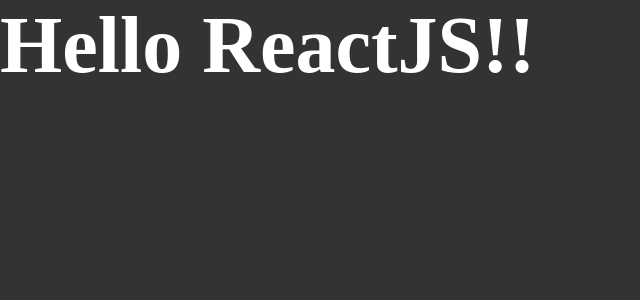
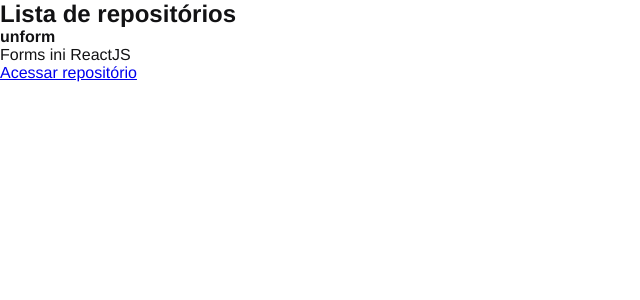
Before and after one commit to andrerson/Github-explorer, a React app: page / in a window 1280 px wide. Shown: the top 300 px of the page, without its empty margins (0-640 px from the left). Built offline with nearby package versions, Linux system fonts and the light colour scheme.

Commit message:
Primeiro componente React

```diff
--- a/src/App.jsx
+++ b/src/App.jsx
@@ -1,5 +1,6 @@
+import { RepositoryList } from './components/RepositoryList'
 import '../src/styles/global.scss'
 
 export function App(){
-    return <h1>Hello ReactJS!!</h1>
+    return <RepositoryList />
 }
--- /dev/null
+++ b/src/components/RepositoryList.jsx
@@ -0,0 +1,16 @@
+export function RepositoryList(){
+    return (
+        <section className="repository-list">
+            <h1>Lista de repositórios</h1>
+
+            <ul>
+                <li>
+                    <strong>unform</strong>
+                    <p>Forms ini ReactJS</p>
+
+                    <a href="#">Acessar repositório</a>
+                </li>
+            </ul>
+        </section>
+    );
+}
--- a/src/styles/global.scss
+++ b/src/styles/global.scss
@@ -5,11 +5,6 @@
 }
 
 body{
-    font: Arial, Helvetica, sans-serif;
-    background: #333;
-    color: #FFF;
-
-    h1{
-        font-size: 80px;
-    }
+    font: 16px "Helvetica Neue", Arial, sans-serif;
+    color: #121214;
 }
```
